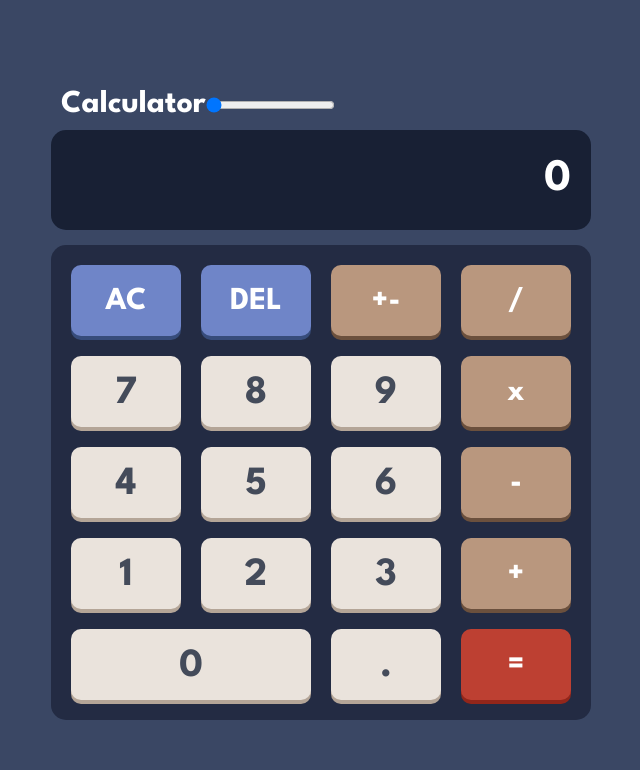
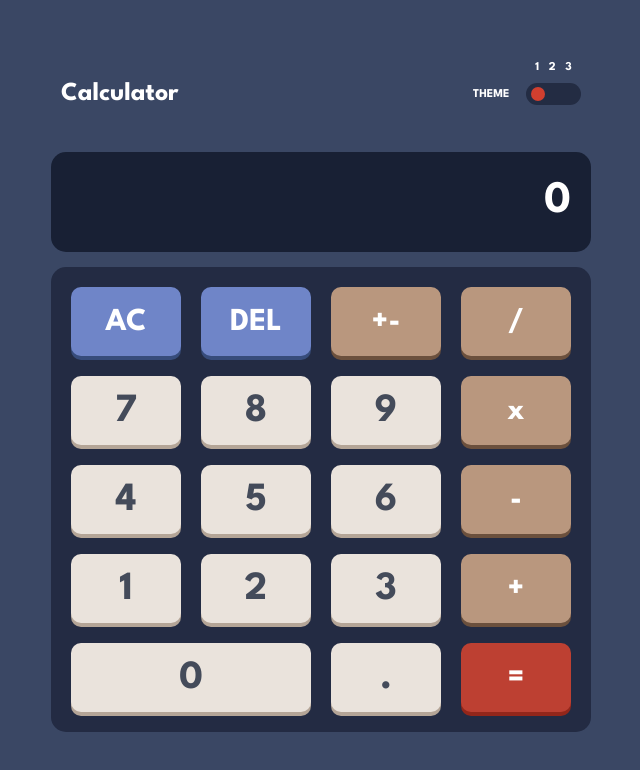
Before and after one commit to billwonggg/calculator-app, a React (Create React App) app: page / in a window 1280 px wide. Shown: the top 770 px of the page, without its empty margins (339-979 px from the left). Built offline with nearby package versions, Linux system fonts and the light colour scheme.

Commit message:
theme selector implement

```diff
--- a/src/components/Header.tsx
+++ b/src/components/Header.tsx
@@ -3,7 +3,7 @@ import Theme from "./Theme";
 const Header = () => {
   return (
     <div className="header">
-      Calculator
+      <h1 className="logo">Calculator</h1>
       <Theme />
     </div>
   );
--- a/src/components/Theme.tsx
+++ b/src/components/Theme.tsx
@@ -1,27 +1,32 @@
 import React, { useState } from "react";
+import { getTheme, updateTheme } from "../util/ThemeChange";
 
-type ThemeOptions = "neutral" | "light" | "dark";
+export type ThemeOptions = "neutral" | "light" | "dark";
 
 const Theme = () => {
-  const COLOR_SCHEME: ThemeOptions[] = ["neutral", "light", "dark"];
+  const COLOR_THEME: ThemeOptions[] = ["neutral", "light", "dark"];
   const COLOR_CODE: string[] = ["#3a4764", "#e6e6e6", "#160628"];
   const [theme, setTheme] = useState<ThemeOptions>("neutral");
 
   const handleChange = (e: React.ChangeEvent<HTMLInputElement>) => {
     const idx = Number(e.target.value);
-    const newColorScheme = COLOR_SCHEME[idx - 1];
-    setTheme(newColorScheme);
+    const newTheme = COLOR_THEME[idx - 1];
+    setTheme(newTheme);
+    updateTheme(newTheme);
   };
 
   return (
+    <div className="theme-wrapper">
       <input
+        className="theme-slider"
         type="range"
         min="1"
         max="3"
         step="1"
-      value={COLOR_SCHEME.indexOf(theme) + 1}
+        value={COLOR_THEME.indexOf(theme) + 1}
         onChange={(e) => handleChange(e)}
       />
+    </div>
   );
 };
 
--- a/src/index.css
+++ b/src/index.css
@@ -4,3 +4,4 @@
 @import "./style/components.css";
 @import "./style/media.css";
 @import "./style/button.css";
+@import "./style/theme.css";
--- a/src/style/components.css
+++ b/src/style/components.css
@@ -1,10 +1,8 @@
 .header {
-  height: 50px;
+  height: 60px;
   width: 100%;
   padding: 0px 10px;
-  display: flex;
-  align-items: center;
-  justify-content: flex-start;
+  display: inline-block;
   color: white;
   box-sizing: border-box;
 }
@@ -33,7 +31,7 @@
 
 .buttonbox {
   width: 100%;
-  height: calc(100% - 165px);
+  height: calc(100% - 175px);
   display: grid;
   grid-template-columns: repeat(4, 1fr);
   grid-template-rows: repeat(5, 1fr);
--- /dev/null
+++ b/src/style/theme.css
@@ -0,0 +1,57 @@
+.theme-wrapper {
+  float: right;
+}
+
+.logo {
+  color: var(--color-font-theme);
+  margin: 0;
+  font-size: 26px;
+  user-select: none;
+  float: left;
+}
+
+.theme-slider {
+  position: relative;
+  -webkit-appearance: none;
+  width: 55px;
+  background-color: transparent;
+}
+
+.theme-slider::before {
+  position: absolute;
+  content: "THEME";
+  top: 5px;
+  right: 130%;
+  font-size: 12px;
+  color: var(--color-font-theme);
+}
+
+.theme-slider::after {
+  position: absolute;
+  content: "1 \00a0 \00a0 2 \00a0 \00a0 3";
+  top: -22px;
+  right: 0;
+  width: 100%;
+  text-align: center;
+  font-size: 12px;
+  color: var(--color-font-123);
+}
+
+.theme-slider::-webkit-slider-runnable-track {
+  width: 100%;
+  height: 22px;
+  cursor: pointer;
+  background: var(--color-track);
+  border-radius: 30rem;
+  padding: 0 5px;
+}
+
+.theme-slider::-webkit-slider-thumb {
+  margin-top: 4px;
+  height: 14px;
+  width: 14px;
+  border-radius: 50%;
+  background-color: var(--color-thumb);
+  cursor: pointer;
+  -webkit-appearance: none;
+}
--- /dev/null
+++ b/src/util/ThemeChange.tsx
@@ -0,0 +1,27 @@
+import Theme, { ThemeOptions } from "../components/Theme";
+
+const getLocalColorScheme = () => localStorage.getItem("colorScheme");
+
+const setLocalColorScheme = (color: ThemeOptions) => {
+  localStorage.setItem("colorScheme", color);
+};
+
+export const getTheme = () => {
+  const preferDarkScheme =
+    window.matchMedia &&
+    window.matchMedia("(prefers-color-scheme: dark)").matches;
+
+  let finalColorScheme: string;
+  const localColorScheme = getLocalColorScheme();
+
+  localColorScheme !== null
+    ? (finalColorScheme = localColorScheme)
+    : (finalColorScheme = preferDarkScheme ? "dark" : "neutral");
+
+  return finalColorScheme;
+};
+
+export const updateTheme = (newColor: ThemeOptions) => {
+  document.documentElement.setAttribute("data-theme", newColor);
+  setLocalColorScheme(newColor);
+};
```
Lines whose indentation alone changed are shown as unchanged.
